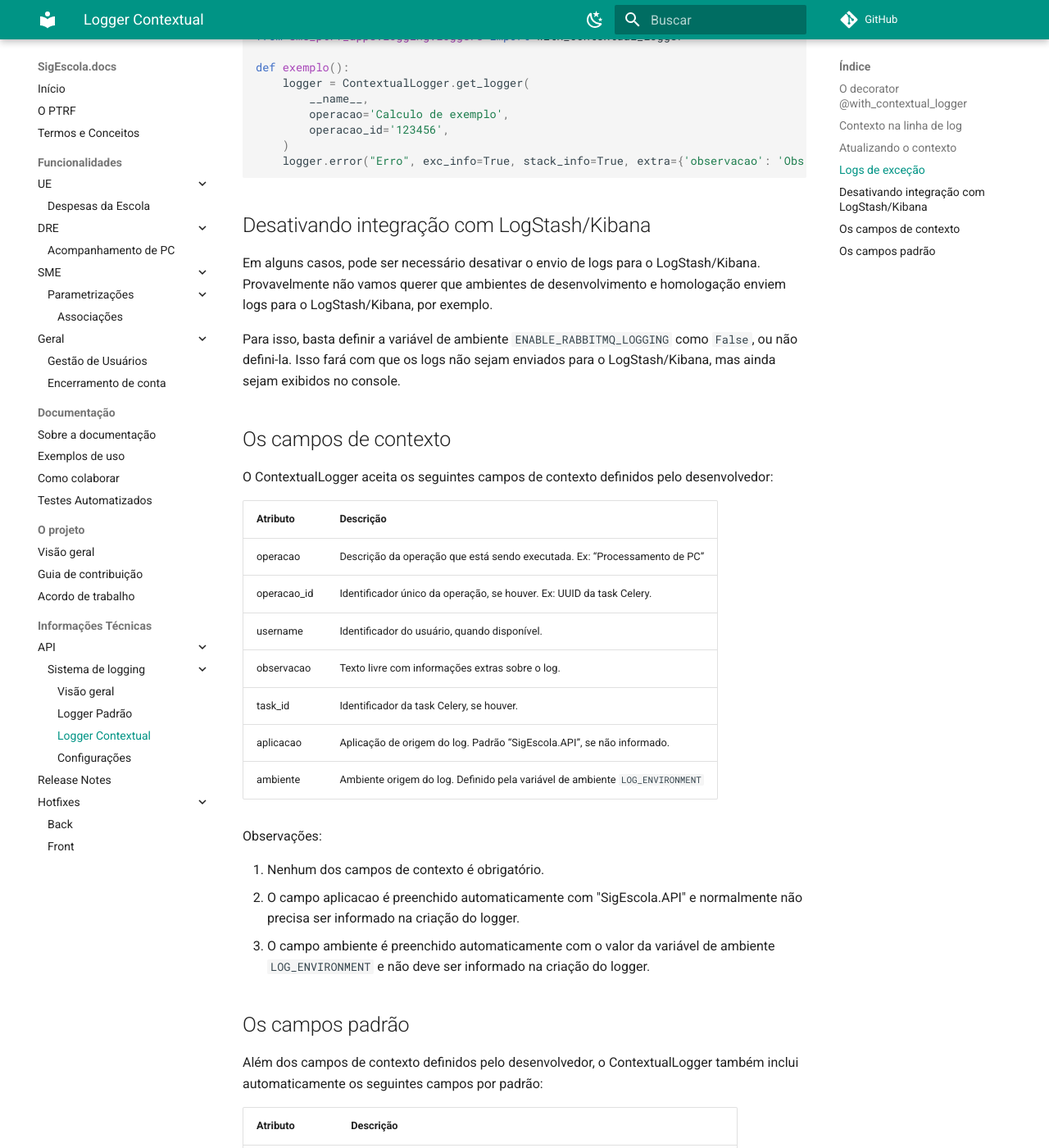
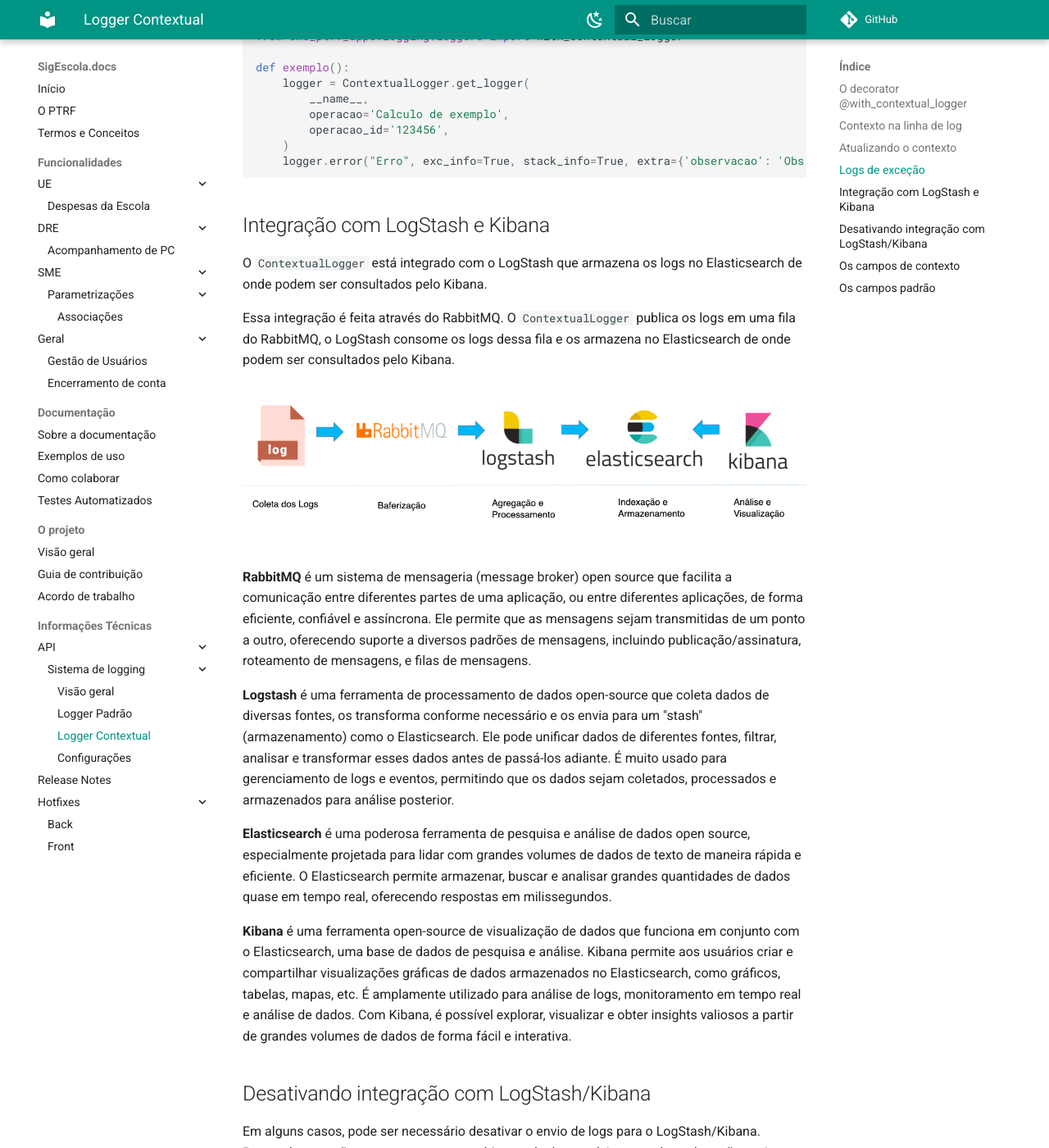
Before and after one commit to prefeiturasp/SME-PTRF-Docs, an MkDocs documentation site: the page built from docs/projeto/api/logging/logger_contextual.md, in a window 1280 px wide and 1400 px high, scrolled down 2876 px. Shown: the whole window at 82% size. Built offline with MkDocs 1.6.1 and Material for MkDocs 9.7.7, drawn with Linux system fonts in a browser that asks for light colours; comment, search, counter and statistics services are not loaded.

Commit message:
docs(113127): Atualiza ContextualLogger

````diff
--- a/docs/projeto/api/logging/logger_contextual.md
+++ b/docs/projeto/api/logging/logger_contextual.md
@@ -132,6 +132,37 @@ def exemplo():
     logger.error("Erro", exc_info=True, stack_info=True, extra={'observacao': 'Obs do erro'})
 ```
 
+## Integração com LogStash e Kibana
+O `ContextualLogger` está integrado com o LogStash que armazena os logs no Elasticsearch de onde podem ser consultados
+pelo Kibana.
+
+Essa integração é feita através do RabbitMQ. O `ContextualLogger` publica os logs em uma fila do RabbitMQ, o LogStash
+consome os logs dessa fila e os armazena no Elasticsearch de onde podem ser consultados pelo Kibana.
+
+![contextual-logging.png](../../../imagens/projeto/api/contextual-logging.png)
+
+**RabbitMQ** é um sistema de mensageria (message broker) open source que facilita a comunicação entre diferentes partes
+de uma aplicação, ou entre diferentes aplicações, de forma eficiente, confiável e assíncrona. Ele permite que as
+mensagens sejam transmitidas de um ponto a outro, oferecendo suporte a diversos padrões de mensagens, incluindo
+publicação/assinatura, roteamento de mensagens, e filas de mensagens.
+
+**Logstash** é uma ferramenta de processamento de dados open-source que coleta dados de diversas fontes, os transforma
+conforme necessário e os envia para um "stash" (armazenamento) como o Elasticsearch.
+Ele pode unificar dados de diferentes fontes, filtrar, analisar e transformar esses dados antes de passá-los adiante.
+É muito usado para gerenciamento de logs e eventos, permitindo que os dados sejam coletados, processados e armazenados
+para análise posterior.
+
+**Elasticsearch** é uma poderosa ferramenta de pesquisa e análise de dados open source, especialmente projetada para
+lidar com grandes volumes de dados de texto de maneira rápida e eficiente. O Elasticsearch permite armazenar, buscar e
+analisar grandes quantidades de dados quase em tempo real, oferecendo respostas em milissegundos.
+
+**Kibana** é uma ferramenta open-source de visualização de dados que funciona em conjunto com o Elasticsearch, uma base
+de dados de pesquisa e análise. Kibana permite aos usuários criar e compartilhar visualizações gráficas de dados
+armazenados no Elasticsearch, como gráficos, tabelas, mapas, etc. É amplamente utilizado para análise de logs,
+monitoramento em tempo real e análise de dados. Com Kibana, é possível explorar, visualizar e obter insights valiosos a
+partir de grandes volumes de dados de forma fácil e interativa.
+
+
 ## Desativando integração com LogStash/Kibana
 Em alguns casos, pode ser necessário desativar o envio de logs para o LogStash/Kibana. Provavelmente não vamos querer que
 ambientes de desenvolvimento e homologação enviem logs para o LogStash/Kibana, por exemplo.
````
Also changed, not shown: docs/imagens/projeto/api/contextual-logging.png (added).
